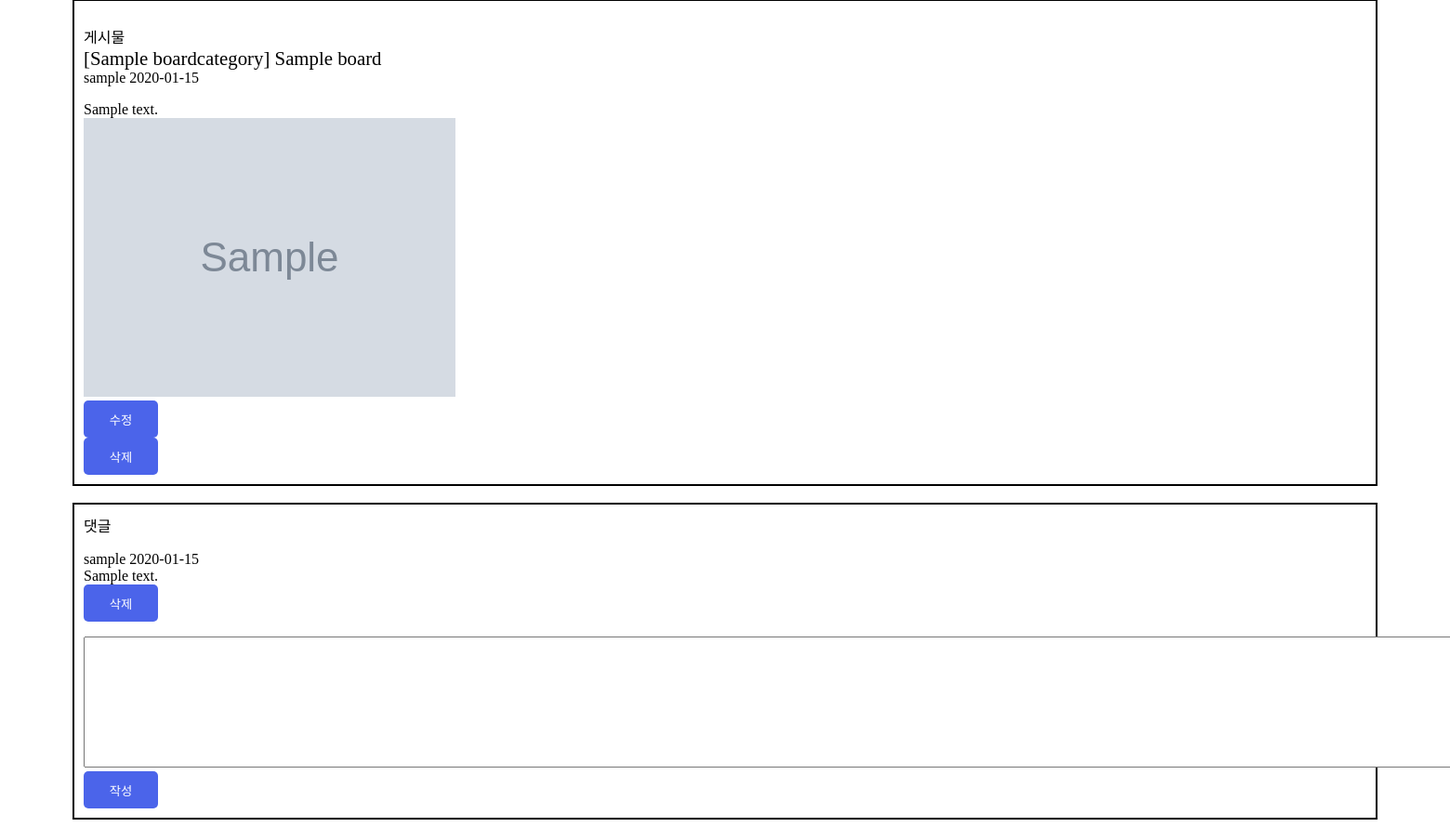
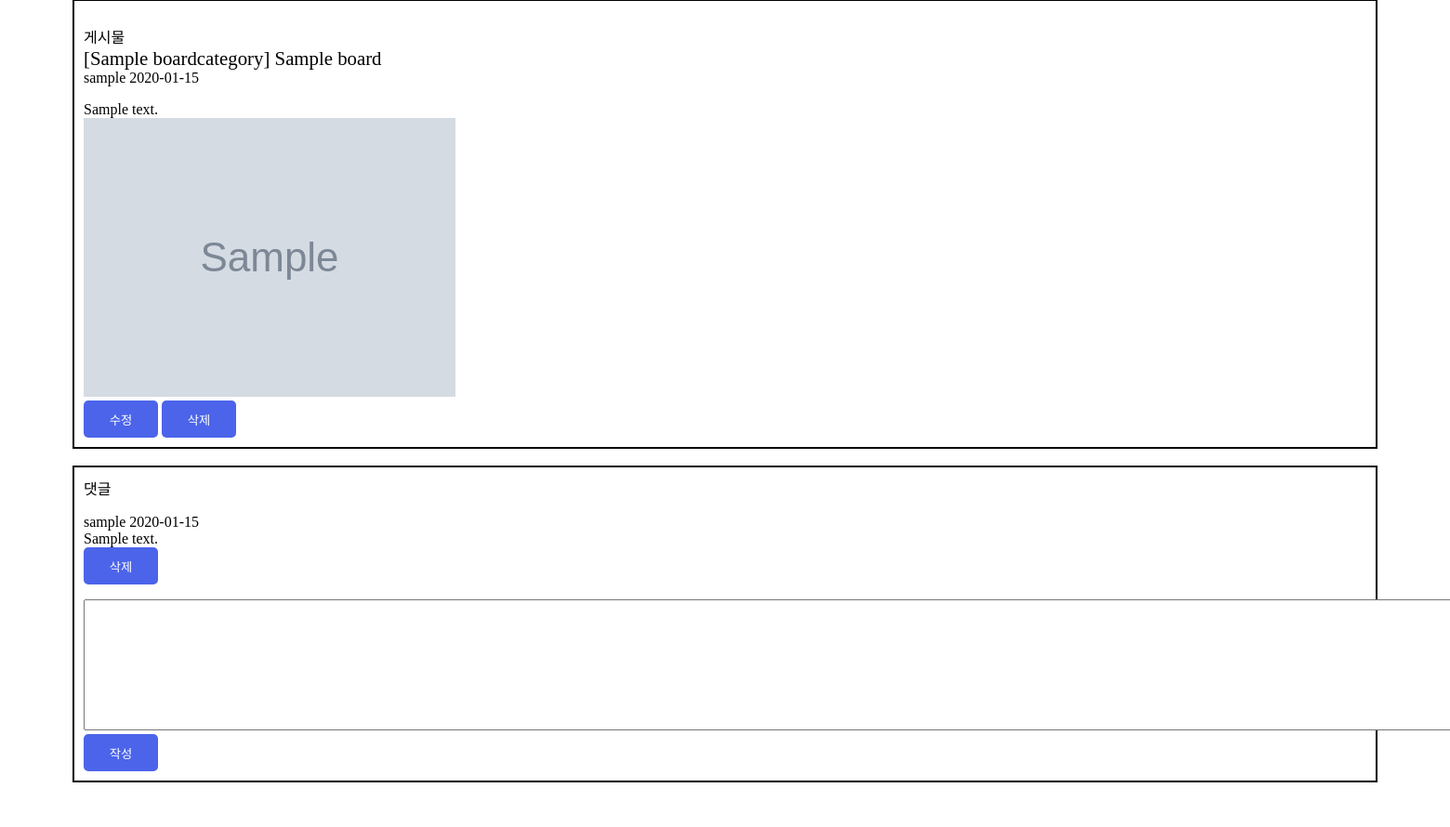
Before and after one commit to MJU-Capstone1-Team5/Saving-Expert, a Django app: page /board/1 in a window 1560 px wide; the page is wider, and only the part inside the window is pictured. Shown: the part 122-1012 px from the top of that part at 93% size. After the commit the page ends 964 px from the top of that part, so only its background shows below. Run offline with Django 4.2, Linux system fonts and the light colour scheme; a user stored in the database is signed in; tables that the repository leaves empty hold one stand-in row (values such as "Sample post"); grey boxes marked "Sample" are stand-in pictures.

Commit message:
[feat]버튼위치

```diff
--- a/boards/templates/boards/detail.html
+++ b/boards/templates/boards/detail.html
@@ -18,7 +18,7 @@
   <div><img src="media/{{boardinfo.boardimage}}" alt=""></div>
   {% if boardinfo.userid.username == user.username %}
   <div><a href="{% url 'boards:update' id=boardinfo.id %}"><button type="submit" class="button">수정</button></a>
-    <form action="{% url 'boards:delete' id=boardinfo.id %}" method="POST">{% csrf_token %}<button type="submit"class="button">삭제</button>
+    <form action="{% url 'boards:delete' id=boardinfo.id %}" method="POST"style="display: inline;">{% csrf_token %}<button type="submit"class="button">삭제</button>
   {% endif %}
   </form>
 </article>
--- a/boards/templates/boards/update.html
+++ b/boards/templates/boards/update.html
@@ -40,8 +40,7 @@
 
     <div><center><textarea name="boardcontext" id="" cols="188" rows="10" value="{{boardinfo.context}}">{{boardinfo.context}}</textarea></center></div>
 
-    <div><button type="submit"/>수정</div>
-    <div><a href="{% url 'boards:detail' id=boardinfo.id %}" style="color:white;"><button>취소</a></button></div></article>
+    <div><button type="submit"/>수정</button> <a href="{% url 'boards:detail' id=boardinfo.id %}" style="color:white;"><button>취소</a></button></div></article>
   </form>
 
 
```
Also changed, not shown: static/css/boards_style.css (line endings or trailing spaces).
